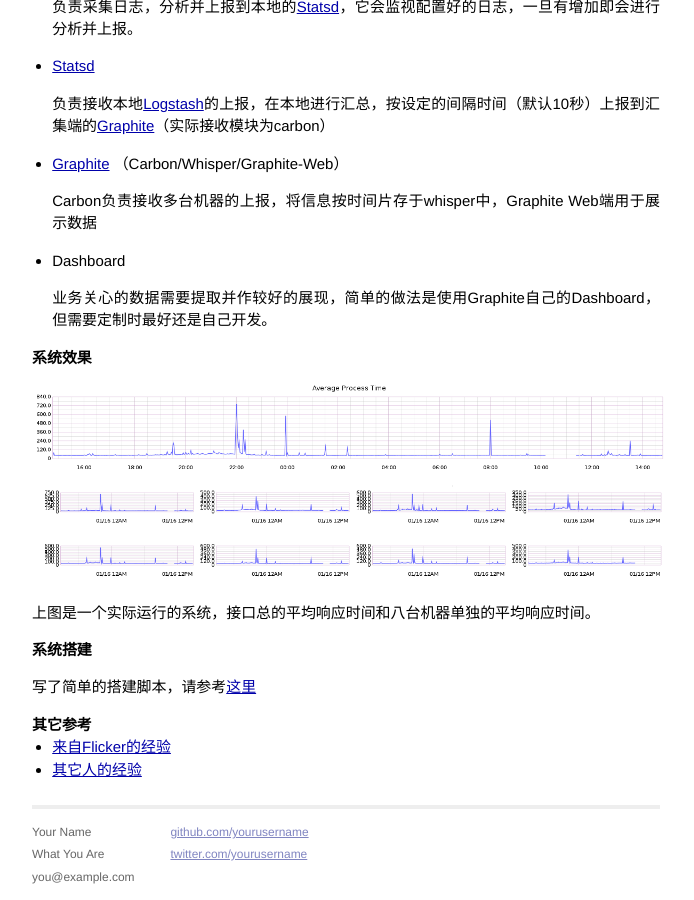
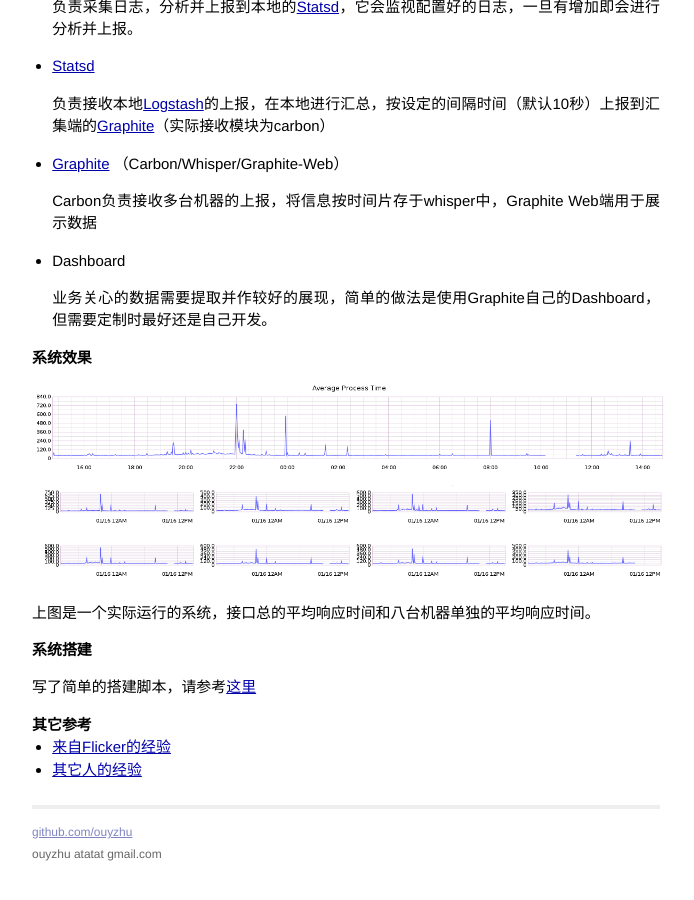
Before and after one commit to ouyzhu/ouyzhu.github.io, a Jekyll site: the page built from _posts/2014-01-15-Feihu.markdown, in a window 1280 px wide and 900 px high, scrolled down 1244 px. Shown: the whole window, without its empty margins (294-988 px from the left). Built offline with Jekyll 4.4.1, drawn with Linux system fonts in a browser that asks for light colours; Markdown is read by kramdown in place of the engine named in the settings; after the commit the page ends 2122 px from its top, so only the background shows below that.

Commit message:
update contact info

```diff
--- a/_layouts/default.html
+++ b/_layouts/default.html
@@ -26,15 +26,8 @@
           <div class="footer">
             <div class="contact">
               <p>
-                Your Name<br />
-                What You Are<br />
-                you@example.com
-              </p>
-            </div>
-            <div class="contact">
-              <p>
-                <a href="https://github.com/yourusername">github.com/yourusername</a><br />
-                <a href="https://twitter.com/yourusername">twitter.com/yourusername</a><br />
+                <a href="https://github.com/ouyzhu">github.com/ouyzhu</a><br />
+		ouyzhu atatat gmail.com
               </p>
             </div>
           </div>
```
